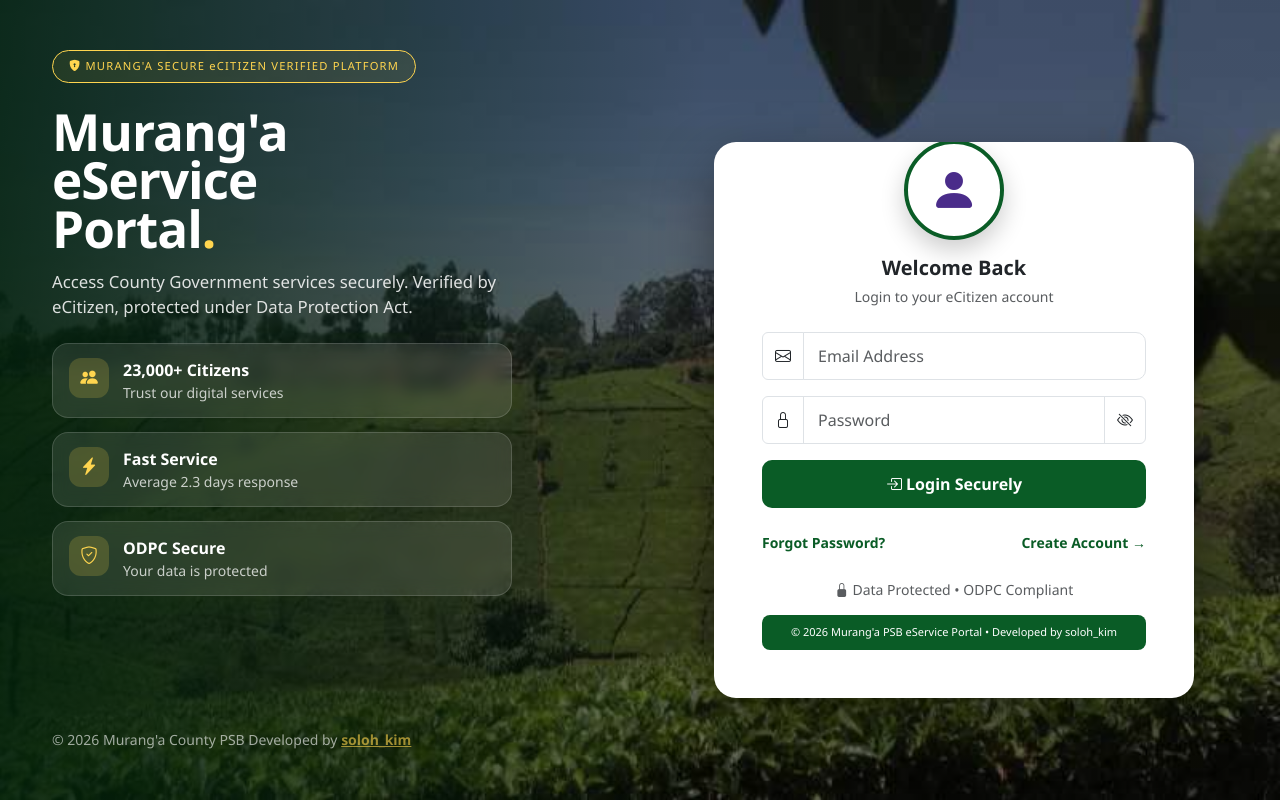
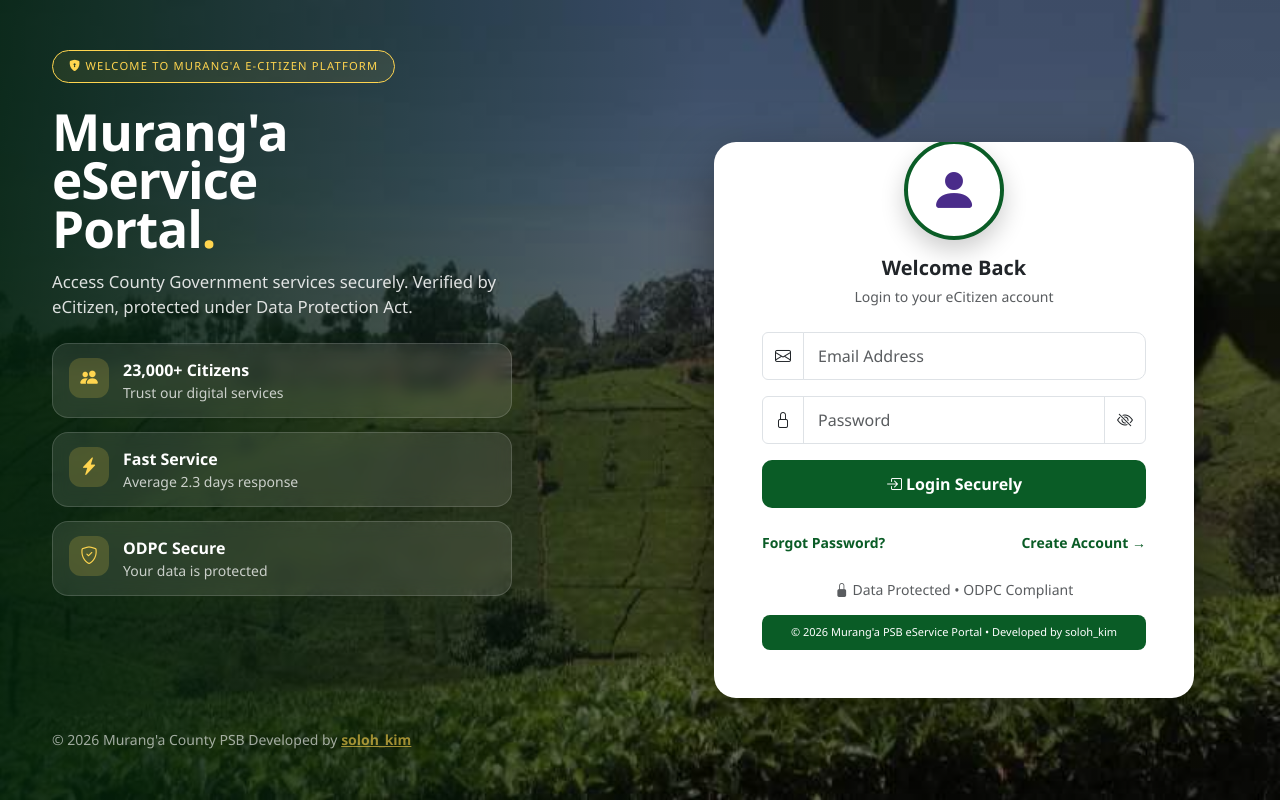
Before and after one commit to solohkim/muranga-psb-service-request, a Flask app: page /login in a window 1280 px wide. Run offline with Flask 3, Linux system fonts and the light colour scheme.

Commit message:
additional login

```diff
--- a/templates/login.html
+++ b/templates/login.html
@@ -39,7 +39,7 @@ body{margin:0;font-family:'Segoe UI',system-ui;overflow-x:hidden;min-height:100v
 <!-- LEFT - YOUR DESIGN FROM SCREENSHOT -->
 <div class="col-lg-6 left-side d-none d-lg-flex">
 <div>
-<div class="badge-m mb-4"><i class="bi bi-shield-lock-fill"></i> MURANG'A SECURE eCITIZEN VERIFIED PLATFORM</div>
+<div class="badge-m mb-4"><i class="bi bi-shield-lock-fill"></i> WELCOME TO MURANG'A E-CITIZEN PLATFORM</div>
 <h1>Murang'a<br>eService<br>Portal<span class="gold">.</span></h1>
 <p class="mt-3" style="opacity:.85;max-width:460px;font-size:1.05rem">Access County Government services securely. Verified by eCitizen, protected under Data Protection Act.</p>
 <div class="mt-4" style="max-width:460px">
```
